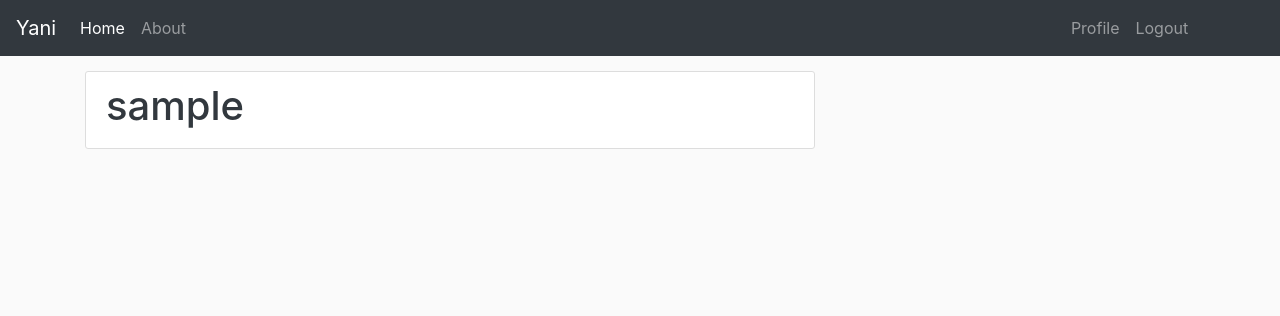
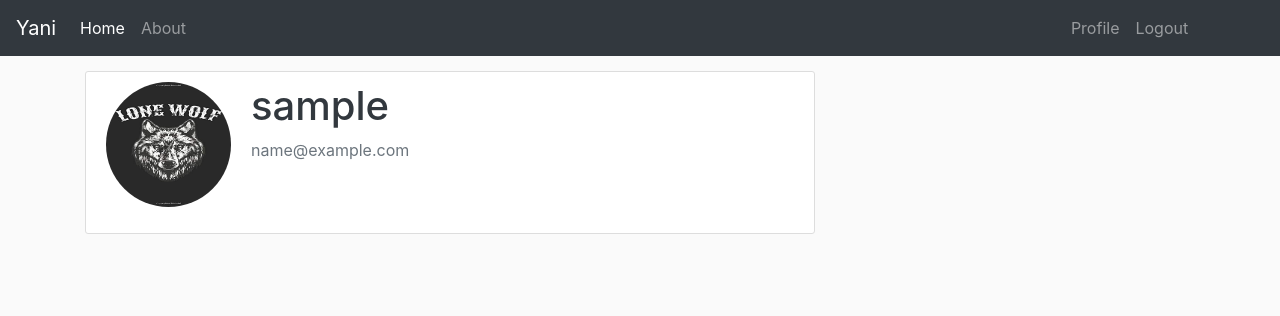
Before and after one commit to yassine-youcefi/Flask-blog-posts, a Flask app: page /profile in a window 1280 px wide. Shown: the top 316 px of the page. Run offline with Flask 2, Linux system fonts and the light colour scheme; the visitor is signed in with stand-in values (Sample User, id 1); data comes from the database, SQL or seed files in the repository; some libraries are stand-ins or nearby versions.

Commit message:
add user infos in profile

```diff
--- a/app/routes.py
+++ b/app/routes.py
@@ -107,10 +107,11 @@ def logout():
     logout_user()
     return redirect(url_for('home'))
 
+
 # user must be logged in
-
-
 @application.route('/profile')
 @login_required
 def profile():
-    return render_template('profile.html', title='profile')
+    user_profile = url_for(
+        'static', filename='images/' + current_user.image_file)
+    return render_template('profile.html', title='profile', image_file=user_profile)
--- a/app/templates/profile.html
+++ b/app/templates/profile.html
@@ -2,6 +2,13 @@
 
 {% block content%}
 <div class="content-section">
-    <h1>{{current_user.username}}</h1>
+    <div class="media">
+        <img class="rounded-circle account-img" src="{{image_file}}">
+        <div class="media-body">
+            <h2 class="account-heading">{{current_user.username}}</h2>
+            <p class="text-secondary">{{current_user.email}}</p>
+        </div>
+    </div>
+    <!-- FORM HERE -->
 </div>
 {%endblock%}
```
